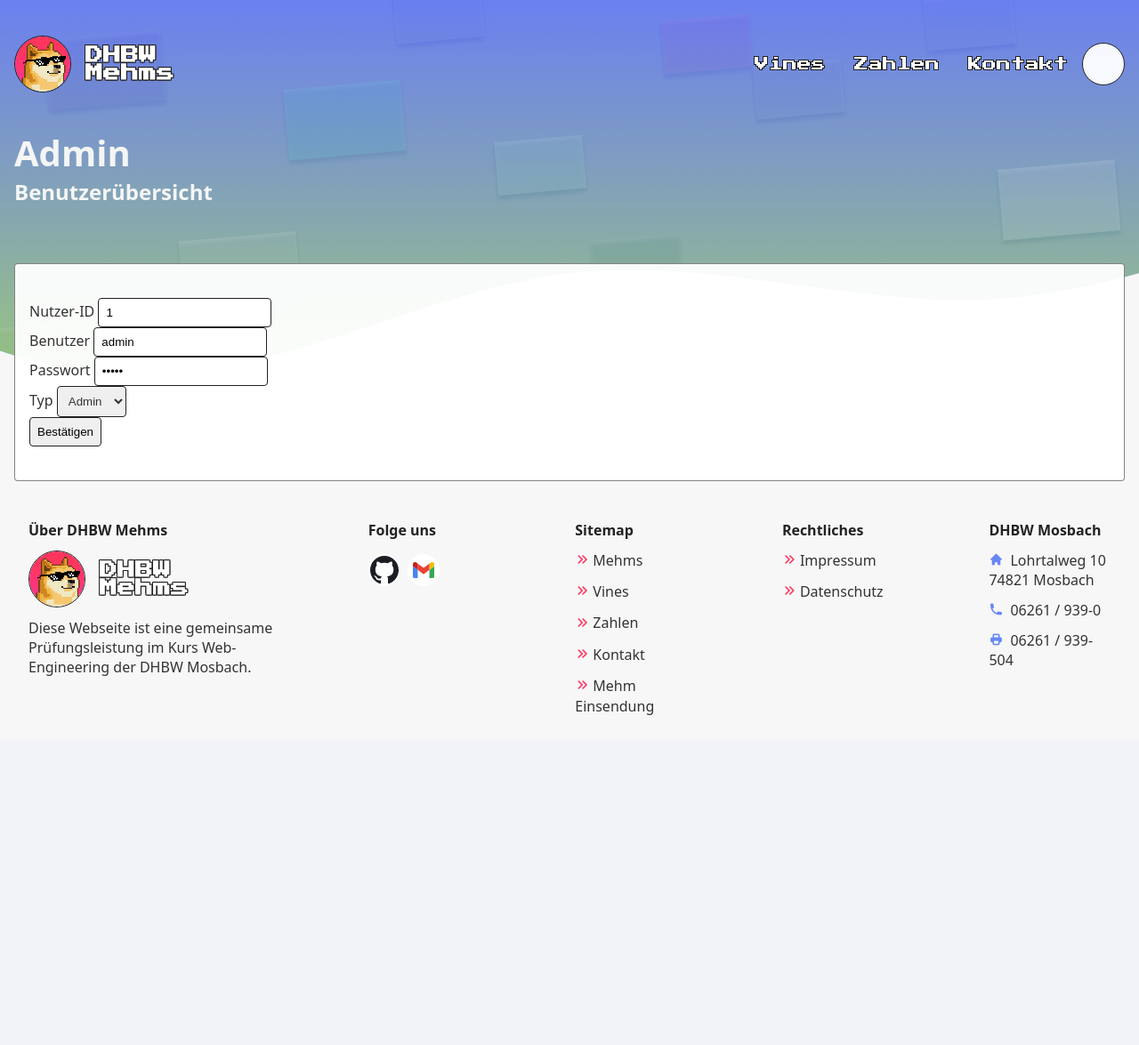
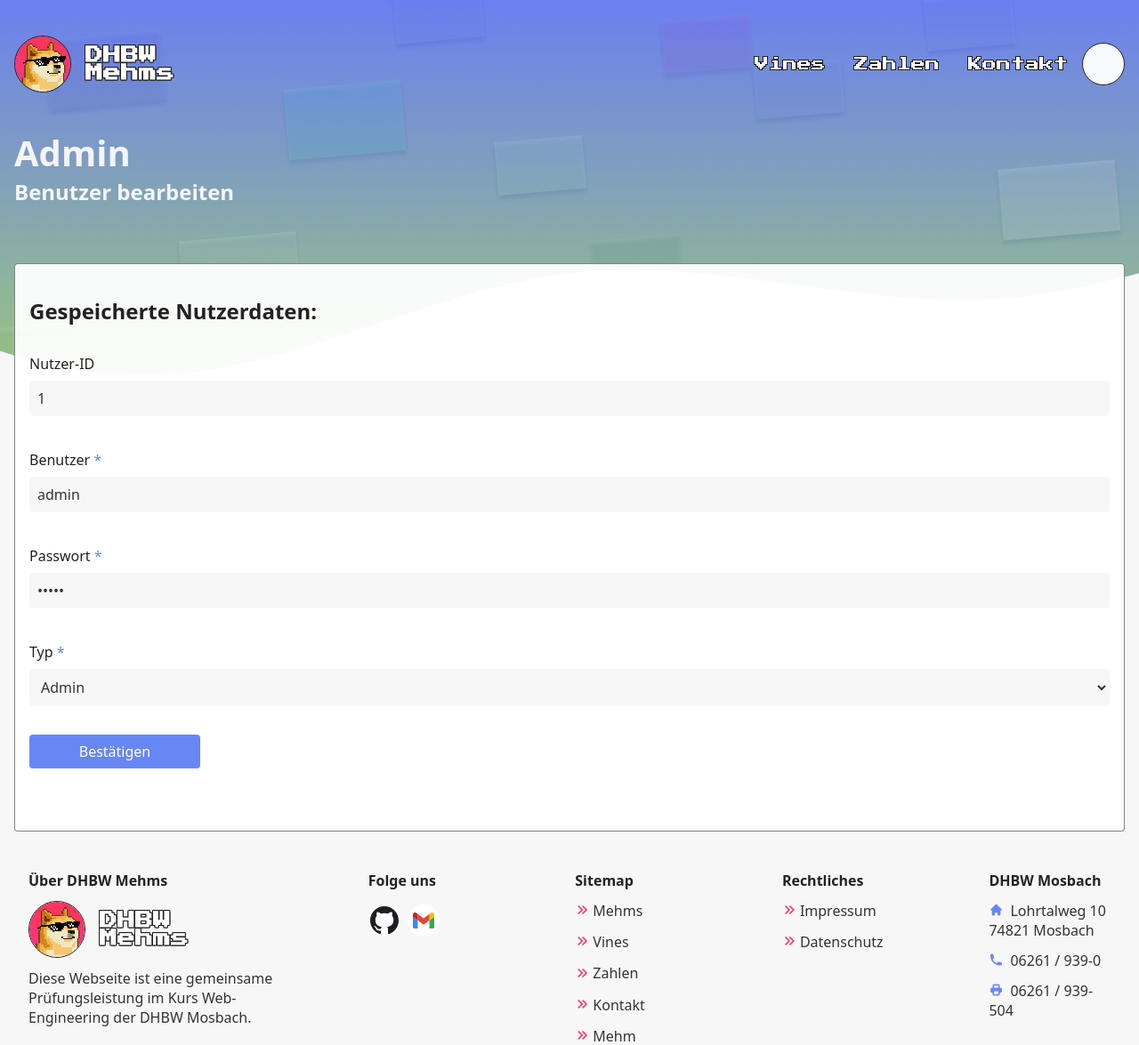
Before and after one commit to xSuffix/dhbw-mehms-2, a PHP site: page /benutzerbearbeiten.php?id=1 in a window 1280 px wide. Shown: the top 1175 px of the page at 89% size. Before the commit the page ends 804 px from the top, so only its background shows below. Run offline with PHP 8.4, Linux system fonts and the light colour scheme; a user stored in the database is signed in; data comes from the database, SQL or seed files in the repository; some libraries are stand-ins or nearby versions.

Commit message:
beautify benutzeruebersicht

```diff
--- a/benutzerbearbeiten.php
+++ b/benutzerbearbeiten.php
@@ -8,7 +8,7 @@ Utils::checkLogin(true);
 
 <head>
     <title>Benutzerübersicht - DHBW Admin</title>
-    <link href="styles/numbers.css" rel="stylesheet">
+    <link href="styles/formular.css" rel="stylesheet">
     <?php include("includes/meta.php"); ?>
     <style>
         :root {
@@ -34,11 +34,11 @@ Utils::checkLogin(true);
 <main class="container">
     <div class="heading">
         <h1>Admin</h1>
-        <h2>Benutzerübersicht</h2>
+        <h2>Benutzer bearbeiten</h2>
     </div>
 
-    <div class="paper">
-        <br>
+    <section class="paper">
+		<h1> Gespeicherte Nutzerdaten: </h1>
         <?php
         require_once 'scripts/Database.php';
         $db = new Database();
@@ -48,23 +48,23 @@ Utils::checkLogin(true);
         $isAdmin = $benutzer["Type"] == 'ADMIN';
 
         echo '<form action="benutzeruebersicht.php" method="post" enctype="multipart/form-data">
-            <label for="id" class="required">Nutzer-ID</label>
-            <input id="id" type="text" name="mId" value="' . $benutzer["ID"] . '" readonly>
+            <label for="id">Nutzer-ID</label>
+            <input id="id" required type="text" name="mId" value="' . $benutzer["ID"] . '" readonly>
             <br>
             <label for="benutzer" class="required">Benutzer</label>
-            <input id="benutzer" type="text" placeholder="Benutzer" name="mBenutzer" value="' . $benutzer["Name"] . '">
+            <input id="benutzer" required type="text" placeholder="Benutzer" name="mBenutzer" value="' . $benutzer["Name"] . '">
             <br>
             <label for="passwort" class="required">Passwort</label>
-            <input id="passwort" type="password" placeholder="Passwort" name="mPasswort" value="' . $benutzer["Password"] . '">
+            <input id="passwort" required type="password" placeholder="Passwort" name="mPasswort" value="' . $benutzer["Password"] . '">
             <br>
             <label for="type" class="required">Typ</label>
             <select name="mType" id="type" required>
-                <option value="Admin"';
+                <option value="ADMIN"';
                  echo $isAdmin ? "selected" : "";
                  echo '>Admin</option>
-                <option value="Nutzer"';
+                <option value="USER"';
                  echo !$isAdmin ? "selected" : "";
-                 echo '>Nutzer</option>
+                 echo '>User</option>
             </select>
             <br>
             <button>Bestätigen</button>
@@ -73,7 +73,7 @@ Utils::checkLogin(true);
         ?>
 
         <br>
-    </div>
+    </section>
 </main>
 <?php include("includes/footer.php"); ?>
 <?php include("includes/bottom-navigation.php"); ?>
--- a/styles/numbers.css
+++ b/styles/numbers.css
@@ -33,7 +33,7 @@ td {
 th {
   padding: 5px 10px;
   width: 50%;
-  text-align: right;
+  text-align: left;
 }
 
 main h3 {
```
